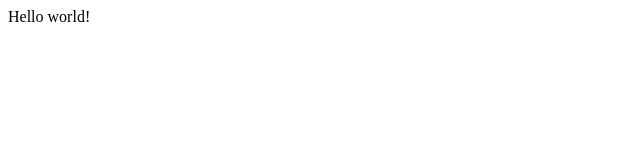
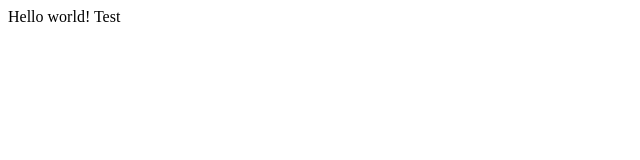
Before and after one commit to suchitaj/webdev-intro-workshop, a plain HTML site: page index.html in a window 1280 px wide. Shown: the full height of the page, 0-640 px from the left. Drawn offline with Linux system fonts and the light colour scheme.

Commit message:
Test changes

```diff
--- a/index.html
+++ b/index.html
@@ -8,7 +8,7 @@
     <link href="index.css" rel="stylesheet" type="text/css" />
   </head>
   <body>
-    Hello world!
+    Hello world! Test
     <script src="index.js"></script>
   </body>
 </html>
```
